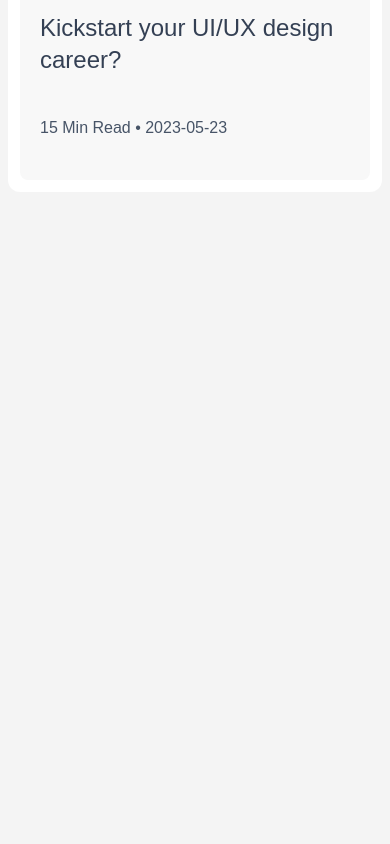
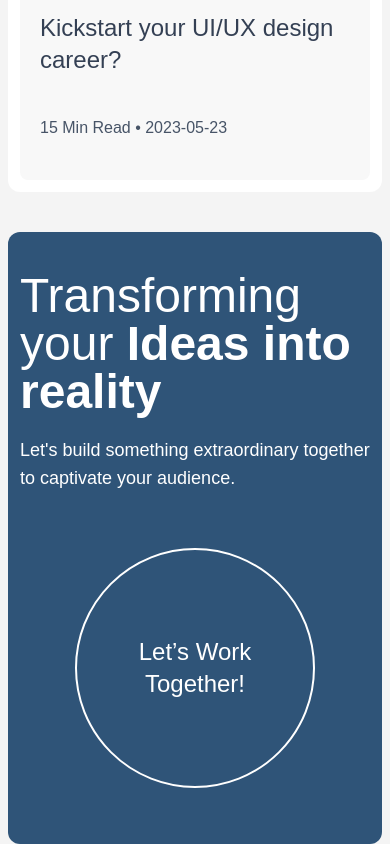
Before and after one commit to khaekelvin/blogsite, a Next.js app: page /Footer in a window 390 px wide. Before the commit this address had no page. Shown: the part 5626-6470 px from the top of the page. Before the commit the page ends 5818 px from the top, so only its background shows below. Built offline with nearby package versions, Linux system fonts and the light colour scheme.

Commit message:
mobile foot 1

```diff
--- /dev/null
+++ b/app/Footer/page.tsx
@@ -0,0 +1,25 @@
+import React from 'react'
+
+function Footer() {
+  return (
+    <>
+    <div className=' max-w-7xl mx-auto mt-10'>
+        <div className='foot rounded-xl h-auto md:h-[180px] mx-2 md:mx-0'>
+            <div className='w-[350px] mx-auto'>
+            <p className='text-white text-5xl pt-10 mb-5'>Transforming your <b>Ideas into reality</b></p>
+            <p className='text-white text-lg'>Let's build something extraordinary together to  captivate your audience.</p>
+            </div>
+
+            <div className='flex items-center justify-center'>
+                <p className='relative text-2xl w-60 h-60 rounded-full flex justify-center items-center text-center p-5 border-2 border-white text-white my-14'>
+                Let’s Work <br/> Together!
+                </p>
+
+            </div>
+        </div>
+    </div>
+    </>
+  )
+}
+
+export default Footer
--- a/app/globals.css
+++ b/app/globals.css
@@ -77,3 +77,7 @@ button {
   color: #294F74;
 
 }
+
+.foot {
+  background-color: #2F5478;
+}
--- a/app/layout.tsx
+++ b/app/layout.tsx
@@ -3,6 +3,7 @@ import Header from "./Header/page";
 import Hero from "./Hero/page";
 import Blog from "./Blog/page";
 import Card from "./Components/Card/Page";
+import Footer from "./Footer/page";
 
 export default function RootLayout() {
   return (
@@ -15,6 +16,7 @@ export default function RootLayout() {
         <Blog/>
         <Card/>
         </div>
+        <Footer/>
     </html>
   );
 }
```
